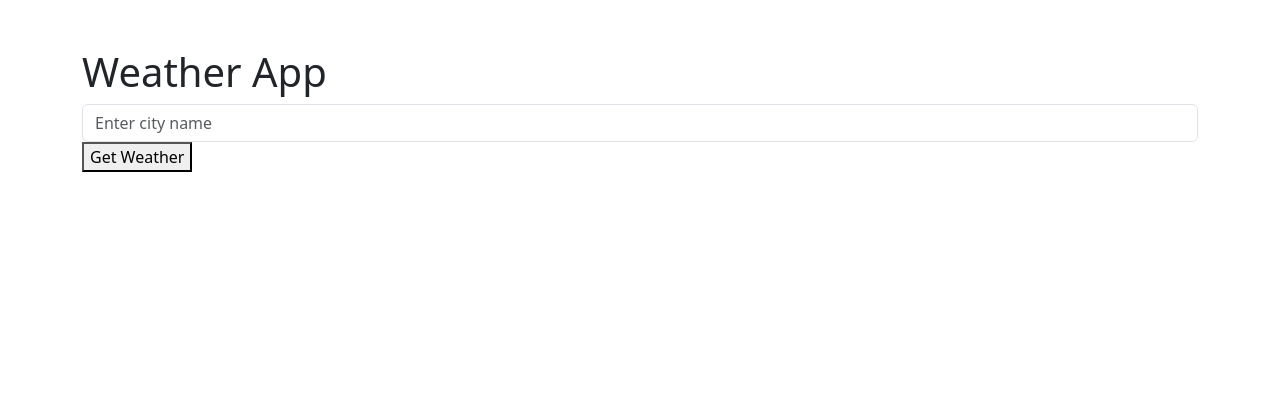
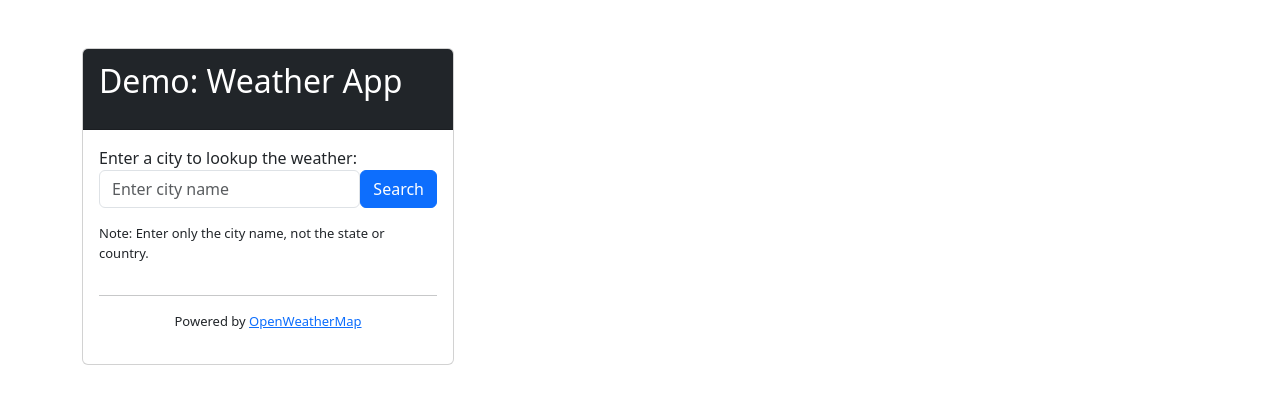
Before and after one commit to cmorman89/weather-app, a Flask app: page / in a window 1280 px wide. Shown: the top 404 px of the page. Run offline with Flask 3, Linux system fonts and the light colour scheme; some libraries are stand-ins or nearby versions.

Commit message:
feat: improve web-based UI ref #5

```diff
--- a/app/demo.py
+++ b/app/demo.py
@@ -22,7 +22,8 @@ def home():
             data = response.json()
             weather = {
                 "city": city.title(),
-                "temperature": data["main"]["temp"],
+                "temperature": round(data["main"]["temp"]),
+                "icon": data["weather"][0]["icon"],
                 "type": data["weather"][0]["main"].title(),
                 "description": data["weather"][0]["description"].title(),
                 "humidity": data["main"]["humidity"],
--- a/app/templates/home.html
+++ b/app/templates/home.html
@@ -1,27 +1,57 @@
 <!DOCTYPE html>
 <html>
 <head>
-    <title>Weather App</title>
+    <title>Demo Weather App</title>
     <link rel="stylesheet" href="https://cdn.jsdelivr.net/npm/bootstrap/dist/css/bootstrap.min.css">
 </head>
 <body class="container mt-5">
-    <h1>Weather App</h1>
-    <form method="POST" action="/">
-        <input type="text" name="city" class="form-control" placeholder="Enter city name" required>
-        <button type="submit">Get Weather</button>
+    <div class="card col-md-4">
+        <div class="card-header bg-dark text-white">
+            <p style="font-size: xx-large">Demo: Weather App</span></p>
+        </div>
+        <form method="POST" action="/">
+        <div class="card-body d-flex flex-column">
+            <div class="d-flex flex-column">
+                <div>
+                    <label for="city">Enter a city to lookup the weather:</label>
+                </div>
+                <div class="d-flex flex-row">
+                    <input type="text" name="city" class="form-control" placeholder="Enter city name" required>
+                    <button class="btn btn-primary" type="submit">Search</button>
+                </div>
+            </div>
+            {% if error %}
+                <div class="card alert alert-danger">
+                    <p>{{error}}</p>
+                </div>
+            {% endif %}
+            <div class="mt-3 d-flex flex-column" style="font-size: small">
+                <p sty >Note: Enter only the city name, not the state or country.</p>
+                <hr>
+                <p class="text-center" style="font-size: small">Powered by <a href="https://openweathermap.org/" target="_blank">OpenWeatherMap</a></p>
+            </div>
+        </div>
     </form>
+    </div>
     {% if weather %}
-        <div>
-            <h4>{{weather.city}}</h4>
-            <h2>{{weather.temperature}}°F</h2>
-            <h3>{{weather.type}}</h3>
-            <p>{{weather.description}}</p>
-            <p>Humidity: {{weather.humidity}}%</p>
-        </div>
-    {% endif %}
-    {% if error %}
-        <div class=""alert alert-danger">
-            <h3>{{error}}</h3>
+        <div class="card mt-5 col-md-4">
+            <div class="card-header d-flex flex-column justify-content-center bg-dark text-white ">
+                <p style="font-size: xx-large">{{weather.city}} Weather</p>
+            </div>
+            <div class="card-body d-flex flex-row">
+                <div class="d-flex flex-column">
+                    <img class="" src="https://openweathermap.org/img/wn/{{weather.icon}}@4x.png" alt="Weather Icon" class="card-img-top">
+                </div>
+                <div class="d-flex flex-column">
+                    <div class="d-flex flex-row justify-content-center">
+                        <p style="font-size: 60px">{{weather.temperature}}</p><p style="font-size: medium; padding-top: 20px;">°F</p>
+                    </div>
+                    <ul>
+                        <li>Conditions: {{weather.description}}</li>
+                        <li>Humidity: {{weather.humidity}}%</li>
+                    </ul>
+                </div>
+            </div>
         </div>
     {% endif %}
 </body>
```
Also changed, not shown: README.md, 3 other files.
